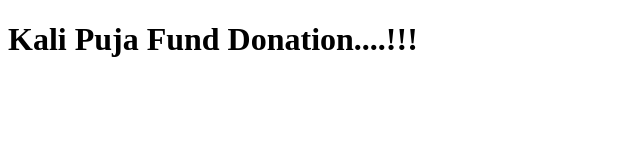
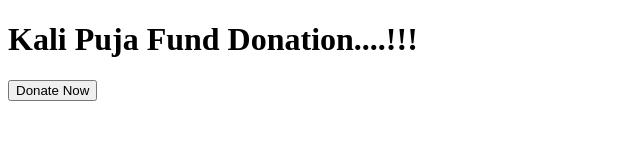
Before and after one commit to cpcbelgharia56/Kalipuja, a plain HTML site: page index.html in a window 1280 px wide. Shown: the whole page, without its empty margins (0-640 px from the left). Drawn offline with Linux system fonts and the light colour scheme.

Commit message:
Add a new button in index.html

```diff
--- a/index.html
+++ b/index.html
@@ -7,5 +7,6 @@
 </head>
 <body>
    <h1>Kali Puja Fund Donation....!!!</h1>
+   <button>Donate Now</button>
 </body>
 </html>
```
